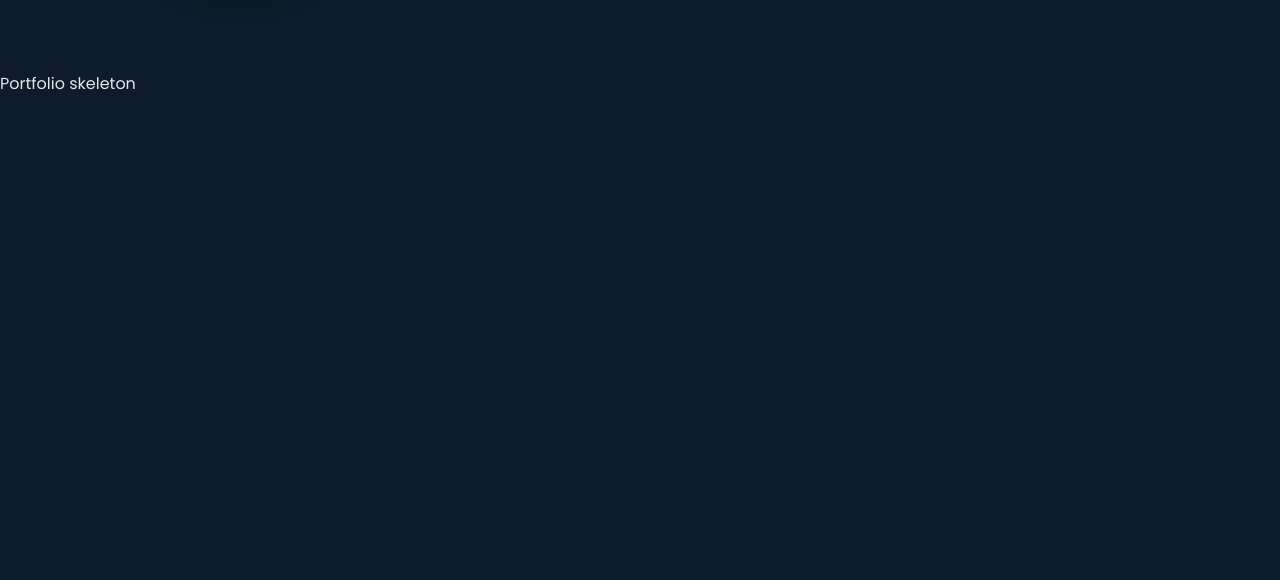
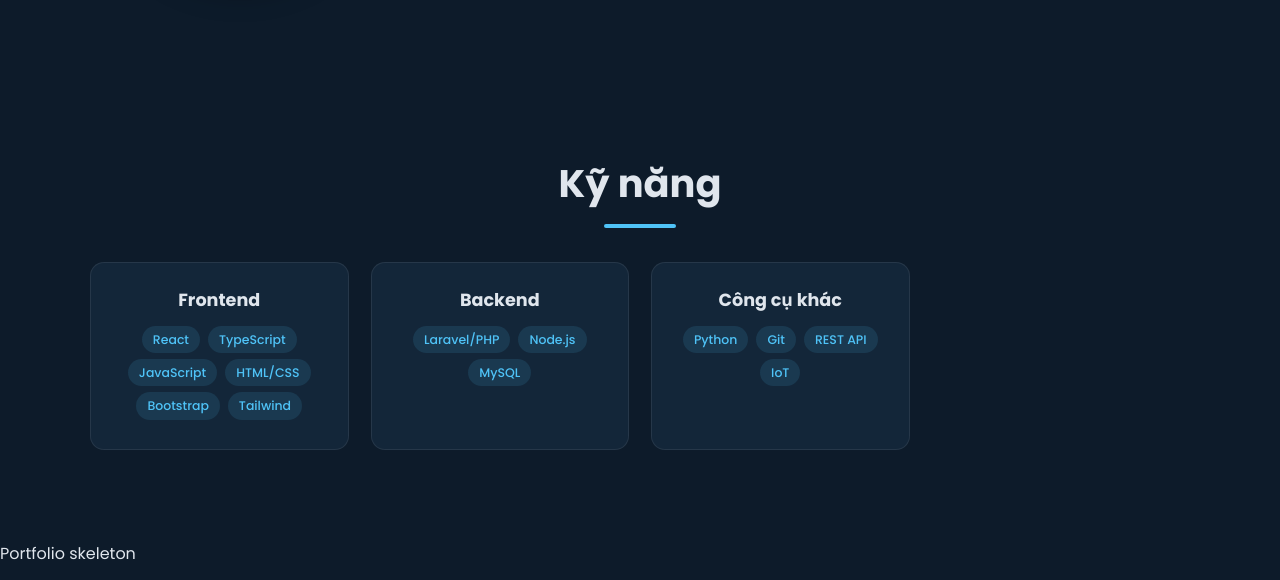
Before and after one commit to QT-Tech410/portfolio, a React (Vite) app: page / in a window 1280 px wide. Shown: the part 1272-1852 px from the top of the page. Before the commit the page ends 1385 px from the top, so only its background shows below. Built offline with nearby package versions, Linux system fonts and the light colour scheme.

Commit message:
feat: add Skills section with 3 groups
Co-Authored-By: Claude Code <noreply@anthropic.com>

```diff
--- a/src/App.jsx
+++ b/src/App.jsx
@@ -2,6 +2,7 @@ import { LanguageProvider } from './config/i18n'
 import Navbar from './components/Navbar'
 import Home from './components/Home'
 import About from './components/About'
+import Skills from './components/Skills'
 
 export default function App() {
   return (
@@ -10,6 +11,7 @@ export default function App() {
       <Home />
       <main>
         <About />
+        <Skills />
         <p>Portfolio skeleton</p>
       </main>
     </LanguageProvider>
--- /dev/null
+++ b/src/components/Skills.jsx
@@ -0,0 +1,26 @@
+import { useLanguage } from '../config/i18n'
+
+const GROUPS = [
+  { titleKey: 'skills.frontend', skills: ['React', 'TypeScript', 'JavaScript', 'HTML/CSS', 'Bootstrap', 'Tailwind'] },
+  { titleKey: 'skills.backend', skills: ['Laravel/PHP', 'Node.js', 'MySQL'] },
+  { titleKey: 'skills.other', skills: ['Python', 'Git', 'REST API', 'IoT'] }
+]
+
+export default function Skills() {
+  const { t } = useLanguage()
+  return (
+    <section id="skills" className="section">
+      <h2 className="section-title">{t('skills.title')}</h2>
+      <div className="skills-grid">
+        {GROUPS.map((g) => (
+          <div key={g.titleKey} className="skill-card">
+            <h3>{t(g.titleKey)}</h3>
+            <div className="skill-tags">
+              {g.skills.map((s) => <span key={s} className="skill-tag">{s}</span>)}
+            </div>
+          </div>
+        ))}
+      </div>
+    </section>
+  )
+}
```
Also changed, not shown: 1 other file (tests, documents, lock files or other folders).
